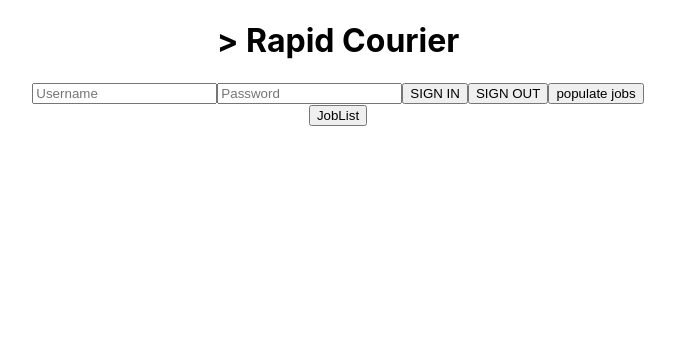
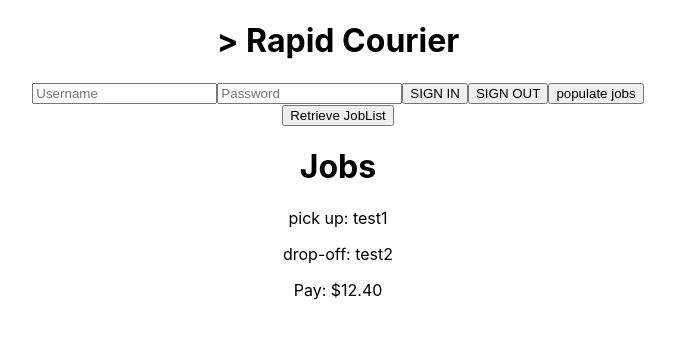
Before and after one commit to le0n/rapid-courier, a React (Create React App) app: page / in a window 1280 px wide. Shown: the top 338 px of the page, without its empty margins (302-977 px from the left). Built offline with nearby package versions, Linux system fonts and the light colour scheme.

Commit message:
able to display all querySnapshot data

```diff
--- a/src/Components/JobList.js
+++ b/src/Components/JobList.js
@@ -6,16 +6,26 @@ import { getAllByDisplayValue, getSuggestedQuery } from "@testing-library/react"
 
 var jobs = ['job 1','job 2','job 3'];
 
+var jobArray = [];
 
 
-
+//https://firebase.google.com/docs/firestore/query-data/get-data#web_5
 const JobList = () => {
     const printdata = (event) => {
-        alert('printing data');
+        firebase.firestore().collection('jobs').get().then((querySnapshot) => { //this is an async method hence then()
+            querySnapshot.docs.forEach(doc => { //querySnapshot gives all data
+                console.log(doc.data()); //doc.data() for actual data and doc.id for document id (for deletion)
+            })
+        } )
     }
 
     return (
-        <button onClick={(event)=>{printdata(event)}}>JobList</button>
+        <div>
+            <button onClick={(event)=>{printdata(event)}}>Retrieve JobList</button>
+            <Jobs pickUp='test1' dropOff='test2' pay='12.40' />
+        </div>
+
+
     )
 }
 
--- a/src/Components/Jobs.js
+++ b/src/Components/Jobs.js
@@ -1,7 +1,9 @@
 import React, {useState} from "react";
 import '../index.css';
 
-const Jobs = ({list}) => {
+
+
+const Jobs1 = ({list}) => {
     return (
         <ul>
             {list.map(item => (<li key={item}>{item}</li>))}
@@ -9,5 +11,16 @@ const Jobs = ({list}) => {
     )
 }
 
+const Jobs = (props) => {
+    return (
+        <div className='job'>
+            <h1>Jobs</h1>
+            <p>pick up: {props.pickUp} </p>
+            <p>drop-off: {props.dropOff} </p>
+            <p>Pay: ${props.pay}</p>
+        </div>
+    )
+}
+
 
 export default Jobs;
```
Also changed, not shown: 1 other file (tests, documents, lock files or other folders).
